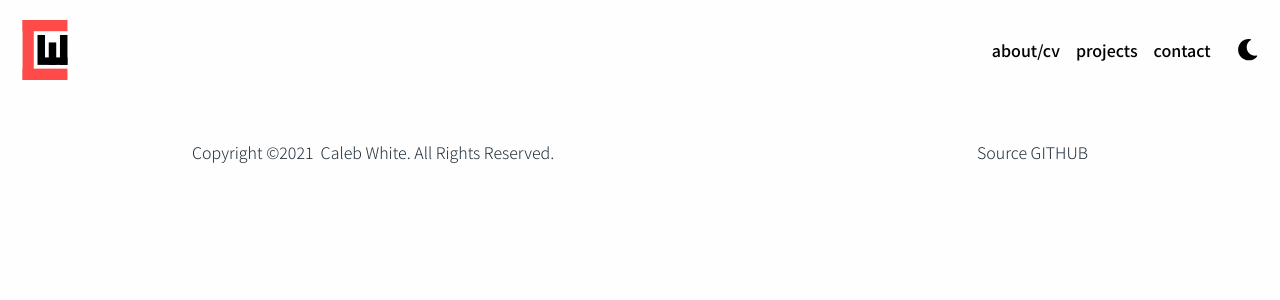
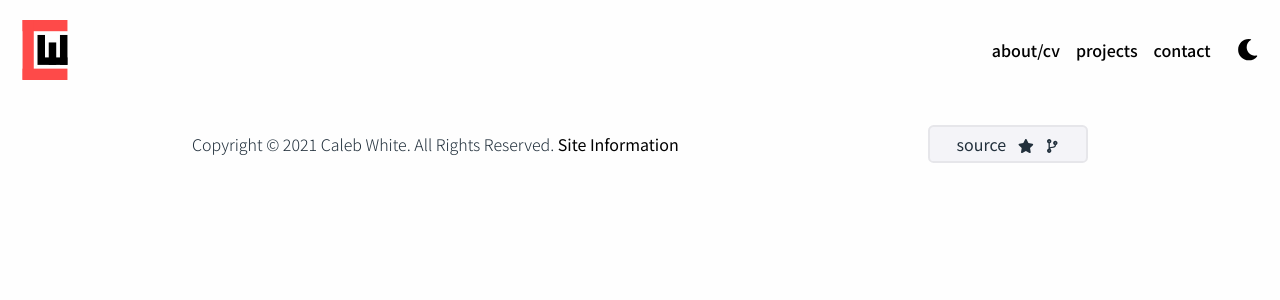
Before and after one commit to calebpdx/calebwhite-com-v2, a Next.js app: page /siteinfo in a window 1280 px wide. Shown: the top 300 px of the page. Built offline with nearby package versions, Linux system fonts and the light colour scheme; no server answers.

Commit message:
added functionality to fetch github repo status

```diff
--- a/components/footer.jsx
+++ b/components/footer.jsx
@@ -1,45 +1,119 @@
 import React from 'react'
 import styled from 'styled-components'
+import Link from 'next/link'
 import Moment from 'react-moment'
+import useSWR from 'swr'
+import { FontAwesomeIcon } from '@fortawesome/react-fontawesome'
+import { faGithub } from '@fortawesome/free-brands-svg-icons'
+import { faStar, faCodeBranch, faCode } from '@fortawesome/free-solid-svg-icons'
 
 import { respondAt } from '../utils/_respondAt'
+
+const fetcher = (url) => fetch(url).then((res) => res.json())
+
+function getRepo() {
+	const { data, error } = useSWR(
+		'https://api.github.com/repos/calebpdx/calebpdx',
+		fetcher
+	)
+
+	if (error) return <div>failed to load</div>
+	if (!data) return <div>loading...</div>
+	return data
+}
 
 const Container = styled.footer`
 	display: flex;
 	flex-direction: column;
 	justify-content: space-between;
 	align-items: center;
-	width: 100%;
-	min-height: 2.5rem;
-	padding: 2rem 0;
+	width: 80%;
+	padding: 1rem 0;
 	background-color: ${({ theme }) => theme.colors.bg.main};
 	color: ${({ theme }) => theme.colors.altLight};
 	font-size: 1rem;
 
-	${respondAt.sm`
+	${respondAt.lg`
 		flex-direction: row;
 		width: 70%;
 		max-width: 1520px;
 	`}
+
+	a {
+		font-size: ${({ theme }) => theme.fontSizes.sm};
+		line-height: 1;
+		font-weight: 400;
+	}
 `
 
 const Copyright = styled.div`
+	margin: auto;
 	display: flex;
-	align-items: flex-start;
+	text-align: center;
+	width: 100%;
+	align-items: center;
+	justify-content: center;
+
+	${respondAt.lg`
+		justify-content: flex-start;
+	`}
 `
-const Source = styled.div`
+const Source = styled.button`
+	color: ${({ theme }) => theme.colors.altLight};
+	background-color: ${({ theme }) => theme.colors.buttons.primary};
+	border: 0.15em solid ${({ theme }) => theme.colors.buttons.secondary};
+	border-radius: 0.35em;
 	display: flex;
+	flex-direction: row;
+	min-width: 10rem;
+	align-items: center;
 	justify-items: flex-end;
+	align-content: center;
+	justify-content: center;
+	padding: 0.25em;
+
+	div {
+		padding: 0.25rem;
+	}
+
+	h4 {
+		margin: 0;
+	}
+
+	.gh {
+		padding: 0 0.1rem 0 0.25rem;
+	}
 `
 
 const Footer = () => {
+	const data = getRepo()
+
 	return (
 		<Container>
 			<Copyright>
-				Copyright &copy; <Moment format='YYYY' /> &nbsp; Caleb White.
-				All Rights Reserved.
+				<p>
+					Copyright &copy; <Moment format='YYYY' /> Caleb White. All
+					Rights Reserved.{' '}
+					<Link href='/siteinfo'>
+						<a>Site Information</a>
+					</Link>
+				</p>
 			</Copyright>
-			<Source>Source GITHUB</Source>
+			<Source>
+				<div>source</div>
+				<div>
+					<FontAwesomeIcon icon={faStar} size='sm' className='gh' />{' '}
+					{data.stargazers_count}
+				</div>
+				<div>
+					<FontAwesomeIcon
+						icon={faCodeBranch}
+						size='sm'
+						className='gh'
+					/>{' '}
+					{data.forks_count}
+				</div>
+			</Source>
 		</Container>
 	)
 }
```
